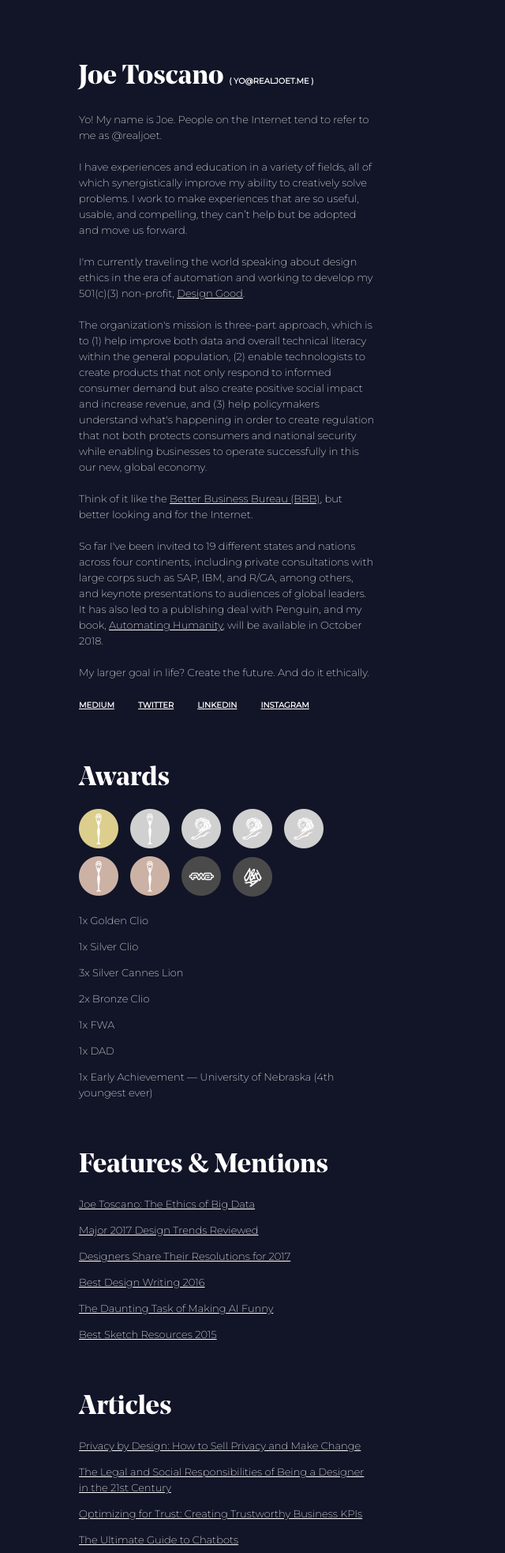
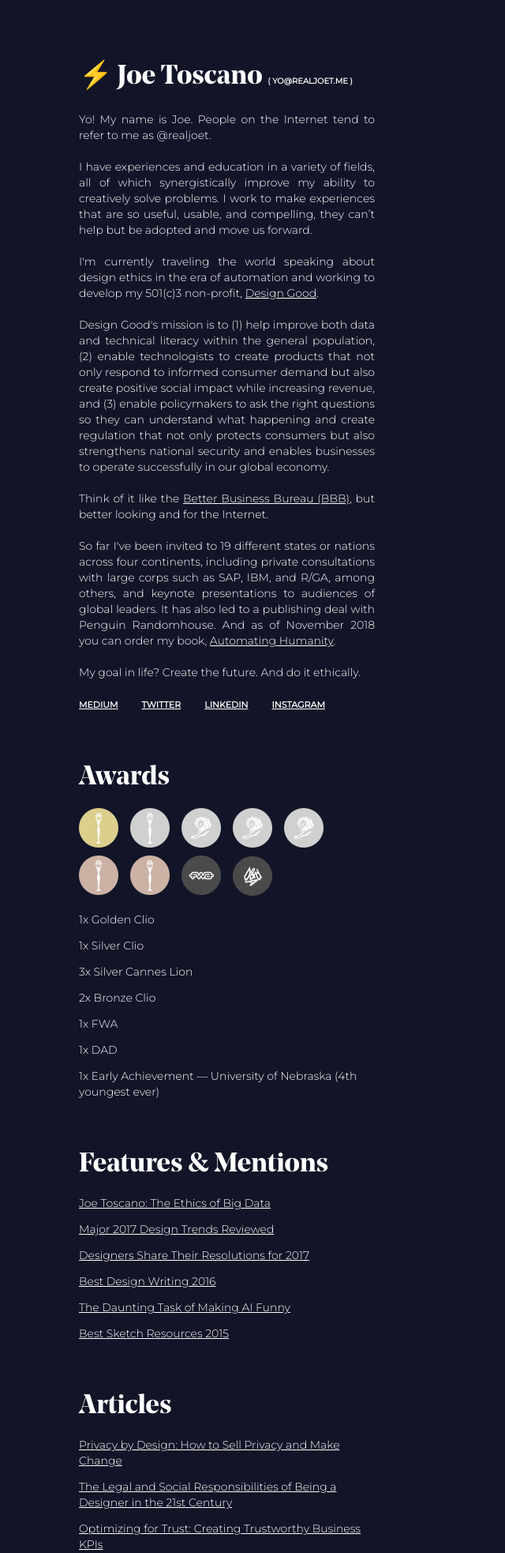
Before and after one commit to realjoet/realjoet.me-2017, a PHP site: page / in a window 1280 px wide. Shown: the top 1966 px of the page at 79% size, without its empty margins (0-640 px from the left). Run offline with PHP 8.4, Linux system fonts and the light colour scheme; some libraries are stand-ins or nearby versions.

Commit message:
updated site copy and improve efficiency

```diff
--- a/index.html
+++ b/index.html
@@ -39,8 +39,7 @@
 
         <link rel="stylesheet" href="styles/normalize.min.css">
         <link rel="stylesheet" href="styles/styles.css">
-        <link href="https://fonts.googleapis.com/css?family=Montserrat:200,300,400" rel="stylesheet">
-        <link href="https://fonts.googleapis.com/css?family=Playfair+Display:700" rel="stylesheet">
+        <link href="https://fonts.googleapis.com/css?family=Montserrat:300,400" rel="stylesheet">
 
 
         <script src="js/vendor/modernizr-2.8.3-respond-1.4.2.min.js"></script>
@@ -53,7 +52,7 @@
         <!-- Add your site or application content here -->
         <div class="container">
             <section class="personal-info row">
-                <h2 class="section-title">Joe Toscano <span class="social-link" id="email">( yo@realjoet.me )</span></h2>
+                <h2 class="section-title">⚡️ Joe Toscano <span class="social-link" id="email">( yo@realjoet.me )</span></h2>
                 <div class="row">
                     <p class="section-description">
                         Yo! My name is Joe. People on the Internet tend to refer to me as @realjoet.
@@ -62,19 +61,19 @@
                         I have experiences and education in a variety of fields, all of which synergistically improve my ability to creatively solve problems. I work to make experiences that are so useful, usable, and compelling, they can’t help but be adopted and move us forward.
                         <br />
                         <br />
-                        I'm currently traveling the world speaking about design ethics in the era of automation and working to develop my 501(c)(3) non-profit, <a href="https://vimeo.com/295413413?ref=em-share" target="blank">Design Good</a>.
+                        I'm currently traveling the world speaking about design ethics in the era of automation and working to develop my 501(c)3 non-profit, <a href="https://vimeo.com/295413413?ref=em-share" target="blank">Design Good</a>.
                         <br>
                         <br>
-                        The organization's mission is three-part approach, which is to (1) help improve both data and overall technical literacy within the general population, (2) enable technologists to create products that not only respond to informed consumer demand but also create positive social impact and increase revenue, and (3) help policymakers understand what's happening in order to create regulation that not both protects consumers and national security while enabling businesses to operate successfully in this our new, global economy.
+                        Design Good's mission is to (1) help improve both data and technical literacy within the general population, (2) enable technologists to create products that not only respond to informed consumer demand but also create positive social impact while increasing revenue, and (3) enable policymakers to ask the right questions so they can understand what happening and create regulation that not only protects consumers but also strengthens national security and enables businesses to operate successfully in our global economy.
                         <br />
                         <br />
                         Think of it like the <a href="https://www.bbb.org/en/us/mission-and-vision" target="blank">Better Business Bureau (BBB)</a>, but better looking and for the Internet.
                         <br />
                         <br />
-                        So far I've been invited to 19 different states and nations across four continents, including private consultations with large corps such as SAP, IBM, and R/GA, among others, and keynote presentations to audiences of global leaders. It has also led to a publishing deal with Penguin, and my book, <a href="http://bit.ly/automatingHumanity" target="blank">Automating Humanity</a>, will be available in October 2018.
+                        So far I've been invited to 19 different states or nations across four continents, including private consultations with large corps such as SAP, IBM, and R/GA, among others, and keynote presentations to audiences of global leaders. It has also led to a publishing deal with Penguin Randomhouse. And as of November 2018 you can order my book, <a href="http://bit.ly/automatingHumanity" target="blank">Automating Humanity</a>.
                         <br />
                         <br />
-                        My larger goal in life? Create the future. And do it ethically.
+                        My goal in life? Create the future. And do it ethically.
                     </p>
                 </div>
                 <ul class="row section-list" id="social-links">
@@ -119,7 +118,7 @@
                     <li class="list-item-name"><a href="https://medium.muz.li/the-ultimate-guide-to-chatbots-why-theyre-disrupting-ux-and-best-practices-for-building-345e2150b682" target="blank">The Ultimate Guide to Chatbots</a></li>
                     <li class="list-item-name"><a href="https://medium.com/re-write/the-unicorn-workflow-design-to-code-with-atomic-design-principles-and-sketch-8b0fe7d05a37" target="blank">The Unicorn Workflow</a></li>
                     <li class="list-item-name"><a href="https://uxdesign.cc/wtf-is-experience-design-7888d6edf44a" target="blank">WTF is Experience Design?!</a></li>
-                    <li class="list-item-name"><a href="https://medium.com/re-write/6-things-that-take-your-ux-from-above-average-to-world-class-a5b23c791b96" target="blank">6 Things That Take Your UX from Above Average to World-Class</a></li>
+                    <li class="list-item-name"><a href="https://medium.com/re-write/6-things-that-take-your-ux-from-above-average-to-world-class-a5b23c791b96" target="blank">6 Things to Take Your UX from Average to World-Class</a></li>
                     <li class="list-item-name"><a href="https://uxdesign.cc/is-ux-the-new-handsome-a8258a37c471" target="blank">Is UX The New Handsome?</a></li>
                     <li class="list-item-name"><a href="https://medium.com/the-mission/mobile-first-design-insights-from-a-month-without-a-computer-c18e7ada25d" target="blank">Mobile First: Insights from Going Mobile-Only</a></li>
                     <li class="list-item-name"><a href="https://medium.com/the-mission/the-computer-less-month-how-being-forced-away-changed-my-design-b08852602acd" target="blank">The Computer-Less Month: How Being Forced Away Changed My Life</a></li>
@@ -155,26 +154,5 @@
             </section>
         </div>
 
-        <!-- SCRIPTS -->
-        <script src="https://ajax.googleapis.com/ajax/libs/jquery/3.2.1/jquery.min.js"></script>
-        <script>window.jQuery || document.write('<script src="js/vendor/jquery-1.11.2.min.js"><\/script>')</script>
-
-        <script>
-            $(function() {
-              $('.not-available').click(function(){
-                alert("This chapter isn't available yet, but sign up for the waitlist by clicking 'Join Waitlist' and you'll be first to know when it is!")
-              });
-            });
-        </script>
-
-        <!-- Google Analytics: change UA-XXXXX-X to be your site's ID. -->
-        <script>
-            (function(b,o,i,l,e,r){b.GoogleAnalyticsObject=l;b[l]||(b[l]=
-            function(){(b[l].q=b[l].q||[]).push(arguments)});b[l].l=+new Date;
-            e=o.createElement(i);r=o.getElementsByTagName(i)[0];
-            e.src='//www.google-analytics.com/analytics.js';
-            r.parentNode.insertBefore(e,r)}(window,document,'script','ga'));
-            ga('create','UA-XXXXX-X','auto');ga('send','pageview');
-        </script>
     </body>
 </html>
--- a/styles/base/_elements.scss
+++ b/styles/base/_elements.scss
@@ -1,6 +1,6 @@
 /* Use this to style your elements and build them in your elements.html file. When you're finished building and styling, you should be able to preview what they look and behave like, responsively. After that you can copy/paste the elements where you need them and all that needs to change is their positioning within the containing divs */
 .section-title {
-  font-family: 'noe-display', 'Playfair Display', serif;
+  font-family: 'noe-display', serif;
   font-weight: 600;
   font-size: 34px;
   line-height: 36px;
@@ -10,6 +10,7 @@
 
 .section-description {
   padding: 0 0 20px;
+  text-align: justify;
   width: 375px;
 }
 
@@ -21,7 +22,7 @@
   }
 
   .social-link{
-    font-size: 10px;
+    font-size: 11px;
     font-weight: 900;
     padding: 0 30px 0 0;
     text-transform: uppercase;
--- a/styles/base/_globals.scss
+++ b/styles/base/_globals.scss
@@ -35,8 +35,8 @@ footer, header, hgroup, menu, nav, section {
 body {
   /* Set to 62.5% so that 1rem = 10pt font */
   background: $dark-blue;
-  font-size: 13px;
-  font-weight: 200;
+  font-size: 14px;
+  font-weight: 300;
   line-height: 20px;
   font: inherent;
 }
--- a/styles/base/_mixins.scss
+++ b/styles/base/_mixins.scss
@@ -3,18 +3,6 @@
   -moz-background-size: cover;
   -o-background-size: cover;
   background-size: cover;
-}
-
-@mixin box-shadow($top, $left, $blur, $color, $inset: false) {
-  @if $inset {
-    -webkit-box-shadow:inset $top $left $blur $color;
-    -moz-box-shadow:inset $top $left $blur $color;
-    box-shadow:inset $top $left $blur $color;
-  } @else {
-    -webkit-box-shadow: $top $left $blur $color;
-    -moz-box-shadow: $top $left $blur $color;
-    box-shadow: $top $left $blur $color;
-  }
 }
 
 @mixin box-sizing ($type) {
@@ -23,29 +11,3 @@
   -o-box-sizing: $type;
   box-sizing: $type;
 }
-
-@mixin linearGradient($top, $bottom){
-    background: $top; /* Old browsers */
-    background: -moz-linear-gradient(top,  $top 0%, $bottom 100%); /* FF3.6+ */
-    background: -webkit-gradient(linear, left top, left bottom, color-stop(0%,$top), color-stop(100%,$bottom)); /* Chrome,Safari4+ */
-    background: -webkit-linear-gradient(top,  $top 0%,$bottom 100%); /* Chrome10+,Safari5.1+ */
-    background: -o-linear-gradient(top,  $top 0%,$bottom 100%); /* Opera 11.10+ */
-    background: -ms-linear-gradient(top,  $top 0%,$bottom 100%); /* IE10+ */
-    background: linear-gradient(to bottom,  $top 0%,$bottom 100%); /* W3C */
-    filter: progid:DXImageTransform.Microsoft.gradient( startColorstr='#ffffff', endColorstr='#000000',GradientType=0 ); /* IE6-9 */
-}
-
-@mixin placeholder {
-  &::-webkit-input-placeholder {@content}
-  &:-moz-placeholder           {@content}
-  &::-moz-placeholder          {@content}
-  &:-ms-input-placeholder      {@content}
-}
-
-@mixin vertical-align($position: relative) {
-  position: $position;
-  top: 50%;
-  -webkit-transform: translateY(-50%);
-  -ms-transform: translateY(-50%);
-  transform: translateY(-50%);
-}
--- a/styles/mobile/_main.scss
+++ b/styles/mobile/_main.scss
@@ -1,5 +1,4 @@
 .container {
-  font-weight: 300;
   padding: 54px 30px;
 }
 
--- a/styles/styles.css
+++ b/styles/styles.css
@@ -69,8 +69,8 @@ footer, header, hgroup, menu, nav, section {
 body {
   /* Set to 62.5% so that 1rem = 10pt font */
   background: #121527;
-  font-size: 13px;
-  font-weight: 200;
+  font-size: 14px;
+  font-weight: 300;
   line-height: 20px;
   font: inherent; }
 
@@ -106,7 +106,7 @@ a {
 
 /* Use this to style your elements and build them in your elements.html file. When you're finished building and styling, you should be able to preview what they look and behave like, responsively. After that you can copy/paste the elements where you need them and all that needs to change is their positioning within the containing divs */
 .section-title {
-  font-family: 'noe-display', 'Playfair Display', serif;
+  font-family: 'noe-display', serif;
   font-weight: 600;
   font-size: 34px;
   line-height: 36px;
@@ -115,6 +115,7 @@ a {
 
 .section-description {
   padding: 0 0 20px;
+  text-align: justify;
   width: 375px; }
 
 .section-list {
@@ -122,7 +123,7 @@ a {
   .section-list li {
     padding: 0 0 13px; }
   .section-list .social-link {
-    font-size: 10px;
+    font-size: 11px;
     font-weight: 900;
     padding: 0 30px 0 0;
     text-transform: uppercase; }
@@ -162,7 +163,6 @@ section {
       padding: 0 15px 0 0; }
 
   .container {
-    font-weight: 300;
     padding: 54px 30px; }
 
   .awards-image img {
```
Also changed, not shown: styles/assets/headshot--square--xsmall.jpg (added), 1 other file.
